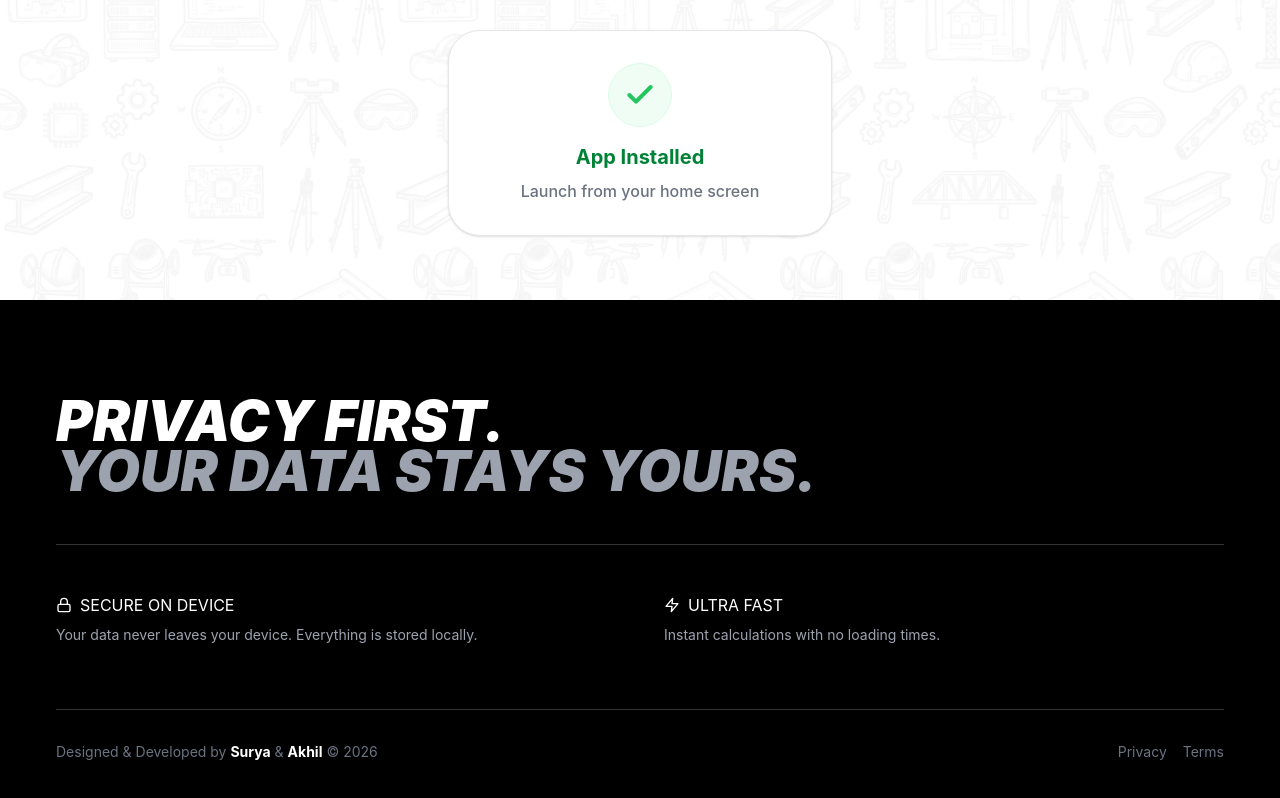
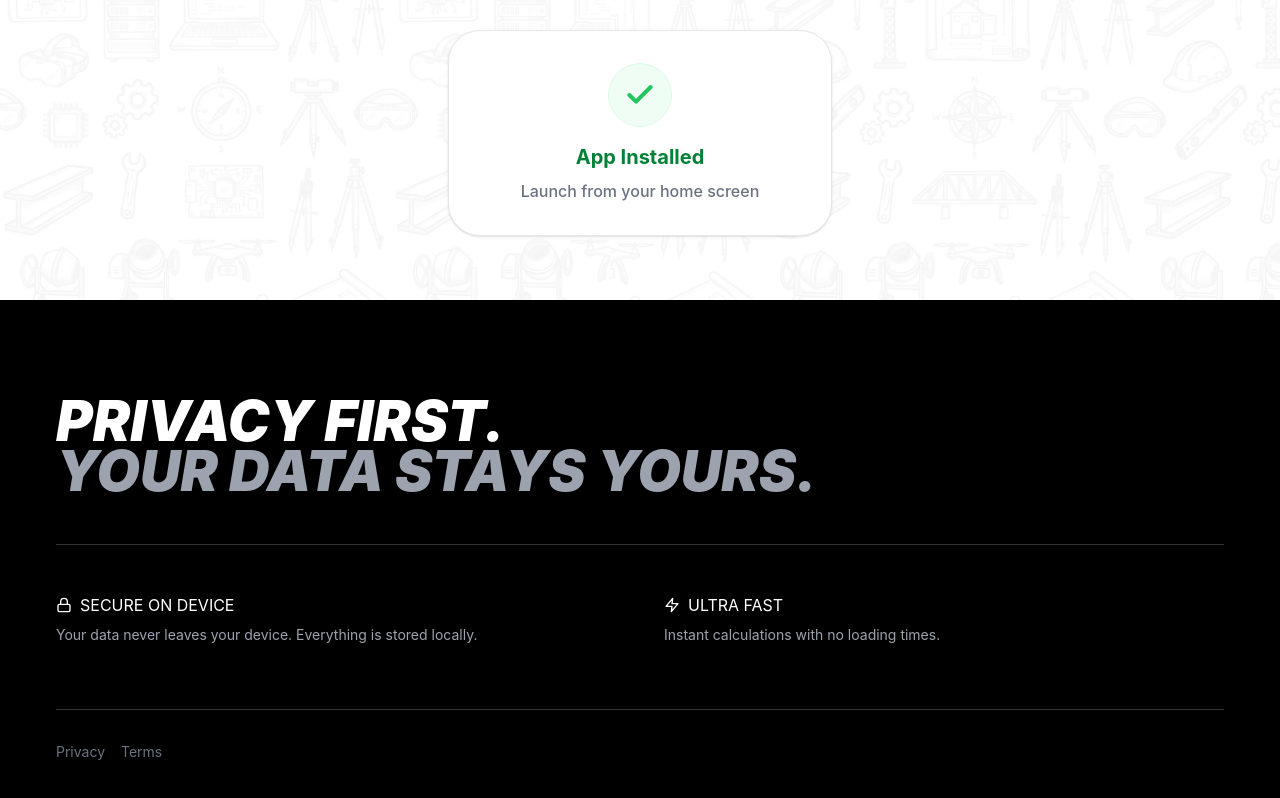
Before and after one commit to isuryaprakashh/kluacademictools, a React (Vite) app: page / in a window 1280 px wide. Shown: the part 910-1708 px from the top of the page. Built offline with nearby package versions, Linux system fonts and the light colour scheme.

Commit message:
updated the footer

```diff
--- a/src/Home.jsx
+++ b/src/Home.jsx
@@ -230,7 +230,7 @@ const Home = () => {
           </div>
 
           <div className="mt-16 pt-8 border-t border-[#333] flex justify-between text-[#6b7280] text-sm">
-            <div>Designed & Developed by <span className="font-bold text-white">Surya</span> & <span className="font-bold text-white">Akhil</span> © 2026</div>
+            {/* <div>Designed & Developed by <span className="font-bold text-white">Surya</span> & <span className="font-bold text-white">Akhil</span> © 2026</div> */}
             <div>
               <a href="/privacy" className="mr-4 hover:text-white transition-colors">Privacy</a>
               <a href="/terms" className="hover:text-white transition-colors">Terms</a>
```
